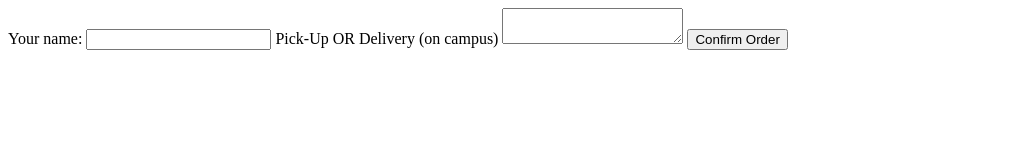
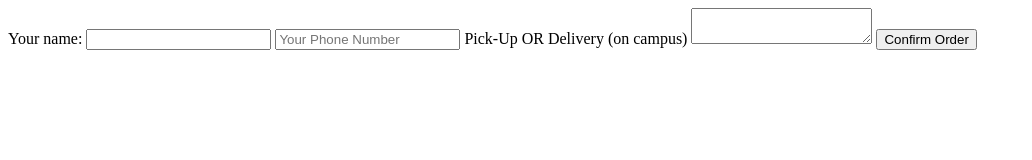
Before and after one commit to Alrabab-Ahmed/Wahat, a plain HTML site: page index.html in a window 1280 px wide. Shown: the whole page, without its empty margins (0-1032 px from the left). Drawn offline with Linux system fonts and the light colour scheme.

Commit message:
Update index.html

```diff
--- a/index.html
+++ b/index.html
@@ -7,6 +7,8 @@
     <input type="text" name="name">
   </label>
 
+  <input type="text" placeholder="Your Phone Number" required>
+
   <label>
     Pick-Up OR Delivery (on campus)
     <textarea name="message"></textarea>
```
